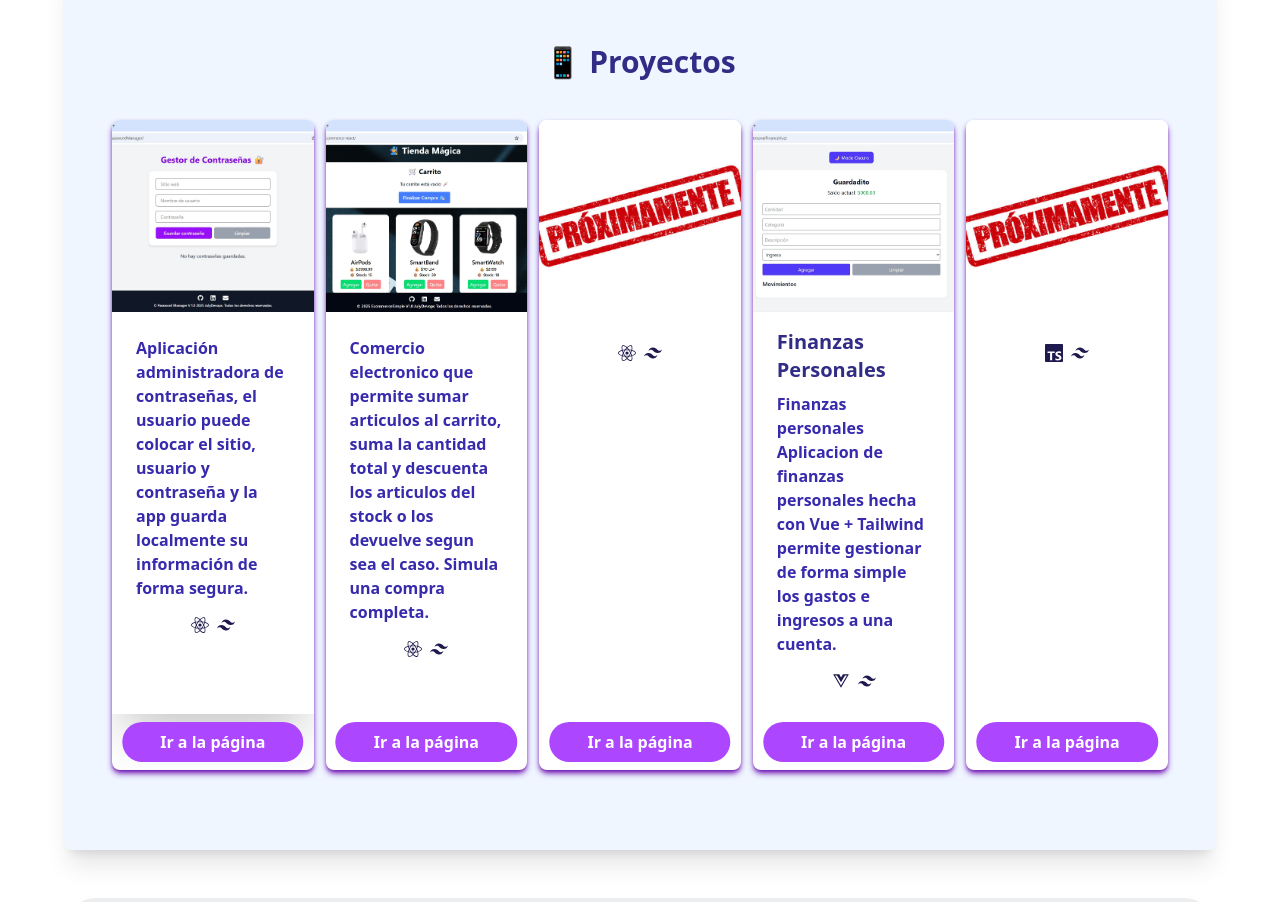
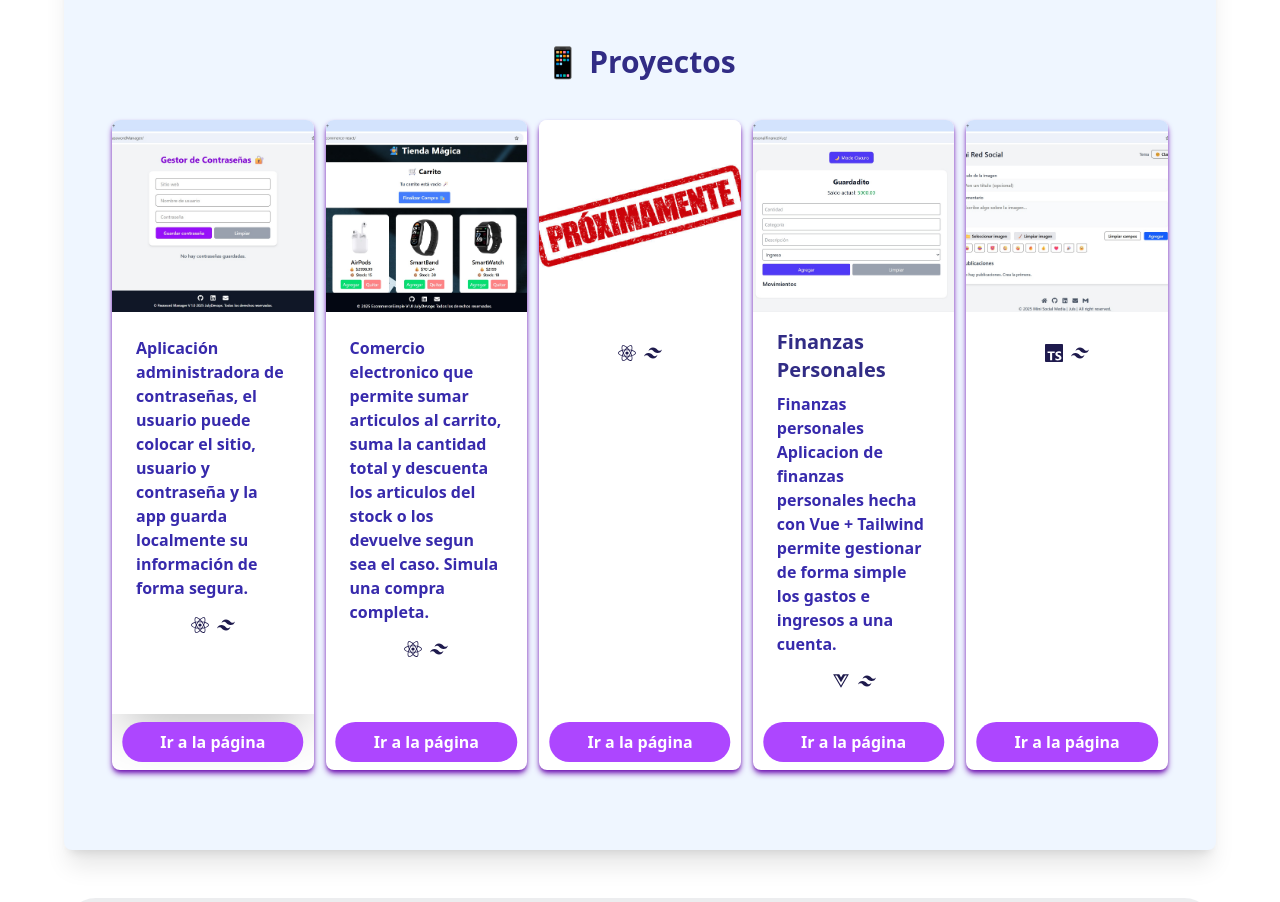
Before and after one commit to JCesar206/myPersonalBlog, a React (Vite) app: page / in a window 1280 px wide. Shown: the part 1000-1902 px from the top of the page. Built offline with nearby package versions, Linux system fonts and the light colour scheme; the HTML template or start-up script is replaced by a standard one.

Commit message:
Se sube imagen de proyecto 5 y link del mismo proyecto

```diff
--- a/src/App.jsx
+++ b/src/App.jsx
@@ -176,7 +176,7 @@ function App() {
   </div>
 {/* Proyecto 5 */}
   <div class="relative max-w-sm rounded-lg overflow-hidden bg-white shadow-md shadow-purple-800 hover:shadow-xl transform transition duration-300 hover:scale-105">
-    <img class="w-full h-48 object-cover" src="./next.jpg" alt="Próximamente" />
+    <img class="w-full h-48 object-cover" src="./miniSocialMedia01.jpg" alt="Próximamente" />
 
     <div class="px-6 py-4">
       <div class="font-bold text-indigo-900 text-xl mb-2">{texts[language].titlePro5}</div>
@@ -190,7 +190,7 @@ function App() {
       </div>
     </div>
 
-    <a href="#" target="_blank" class="absolute bottom-2 left-1/2 -translate-x-1/2 w-[90%] flex justify-center">
+    <a href="https://jcesar206.github.io/miniSocialMediaTS/" target="_blank" class="absolute bottom-2 left-1/2 -translate-x-1/2 w-[90%] flex justify-center">
       <button class="style-btn-gotopage">
         {texts[language].goToPage}
       </button>
```
Also changed, not shown: public/miniSocialMedia01.jpg (added).
